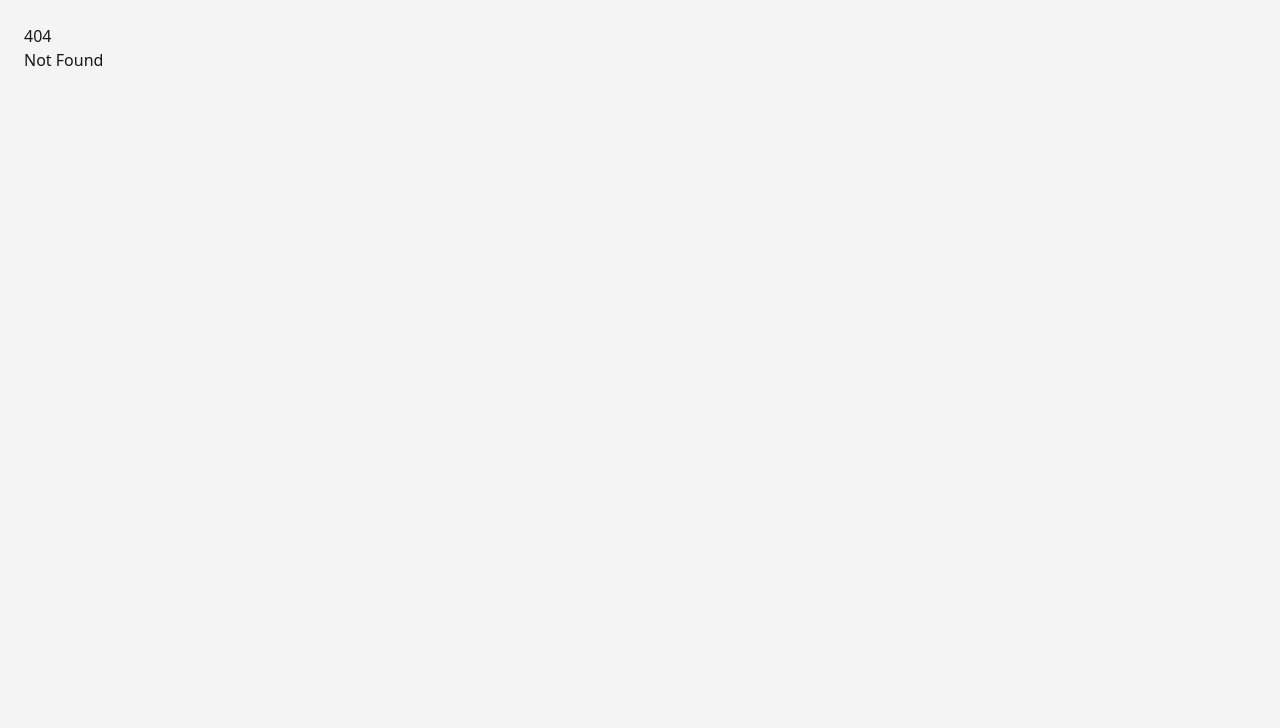
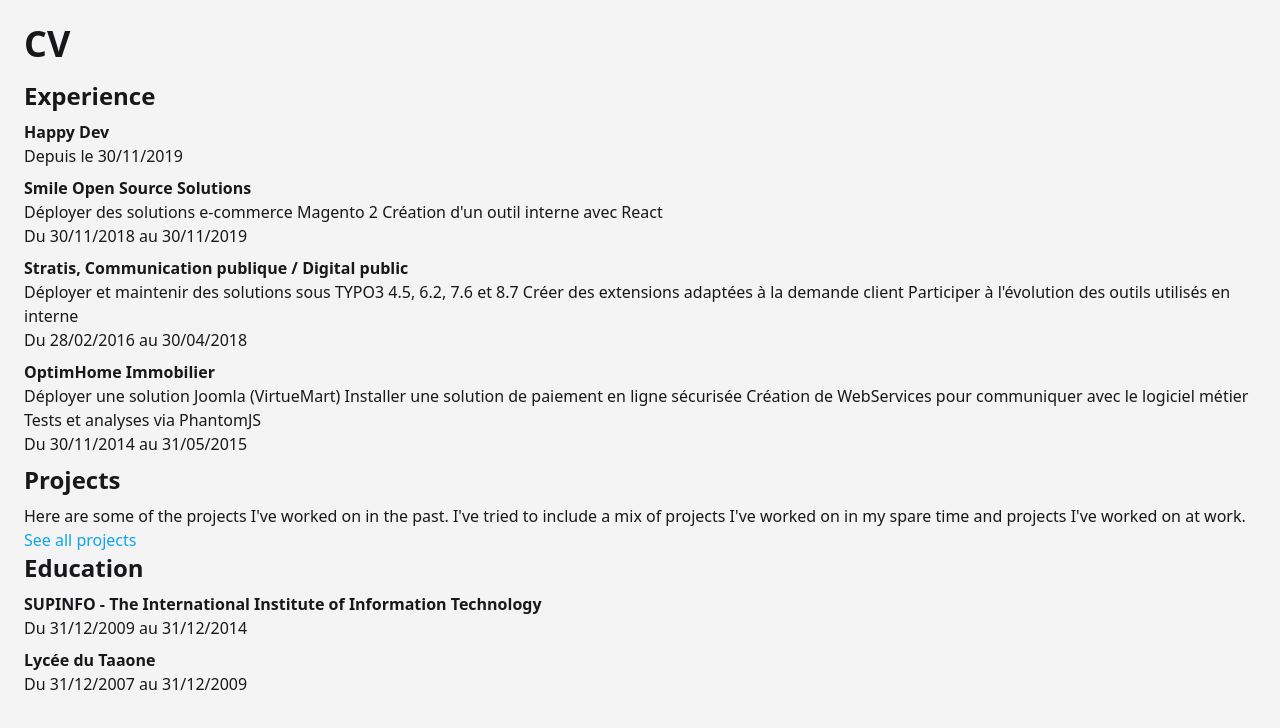
Before and after one commit to ubermanu/ubermanu.github.io, a SvelteKit app: page /resume in a window 1280 px wide. Before the commit this address had no page. Shown: the top 728 px of the page. Built offline with nearby package versions, Linux system fonts and the light colour scheme.

Commit message:
add resume

```diff
--- /dev/null
+++ b/src/lib/components/FromTo.svelte
@@ -0,0 +1,27 @@
+<script>
+  /**
+   * @type {string}
+   */
+  export let startDate
+
+  /**
+   * @type {string}
+   */
+  export let endDate = ''
+
+  /**
+   * @type {'long' | 'short'}
+   */
+  export let format = 'long'
+
+  function formatDate(date, locale = 'fr-FR') {
+    const options = { year: 'numeric', month: 'numeric', day: 'numeric' }
+    return new Date(date).toLocaleDateString(locale, options)
+  }
+</script>
+
+{#if endDate}
+  Du {formatDate(startDate)} au {formatDate(endDate)}
+{:else}
+  Depuis le {formatDate(startDate)}
+{/if}
--- /dev/null
+++ b/src/routes/resume/+page.svelte
@@ -0,0 +1,37 @@
+<script>
+  import resume from '$data/resume.json'
+  import FromTo from '$lib/components/FromTo.svelte'
+</script>
+
+<h1 class="text-4xl font-bold mb-4">CV</h1>
+
+<h2 class="text-2xl font-bold mb-2">Experience</h2>
+<ol class="flex flex-col space-y-2 mb-2">
+  {#each resume.work as job}
+    <li>
+      <h3 class="font-bold">{job.name}</h3>
+      <p>{job.summary}</p>
+      <FromTo startDate={job.startDate} endDate={job.endDate} />
+    </li>
+  {/each}
+</ol>
+
+<h2 class="text-2xl font-bold mb-2">Projects</h2>
+<p>
+  Here are some of the projects I've worked on in the past. I've tried to
+  include a mix of projects I've worked on in my spare time and projects I've
+  worked on at work.
+</p>
+<p>
+  <a href="projects" class="text-blue-500">See all projects</a>
+</p>
+
+<h2 class="text-2xl font-bold mb-2">Education</h2>
+<ol class="flex flex-col space-y-2 mb-2">
+  {#each resume.education as education}
+    <li>
+      <h3 class="font-bold">{education.institution}</h3>
+      <FromTo startDate={education.startDate} endDate={education.endDate} />
+    </li>
+  {/each}
+</ol>
```
